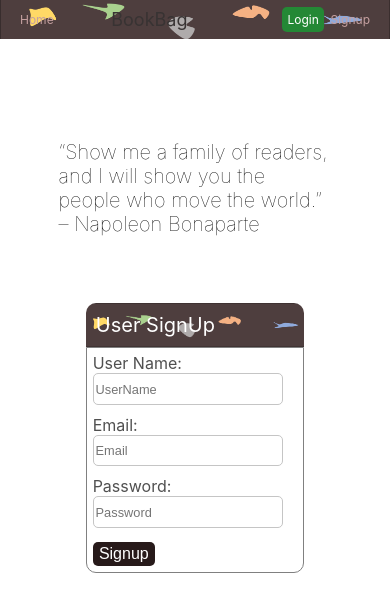
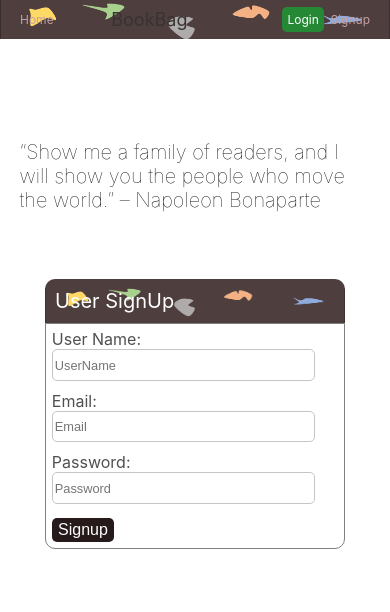
Before and after one commit to deepaksaroha/rating-review, a React (Create React App) app: page /signup in a window 390 px wide. Shown: the top 612 px of the page. Built offline with nearby package versions, Linux system fonts and the light colour scheme; no server answers.

Commit message:
updated signup.css

```diff
--- a/src/css/Signup.css
+++ b/src/css/Signup.css
@@ -73,8 +73,19 @@
     max-width: 400px;
 }
 
+@media screen and (max-width: 1000px) {
+    #signup-heading{
+        font-size: 1.5em;
+    }
+
+    .signup-input-box{
+        font-size: 1em;
+    }
+}
+
 @media screen and (max-width: 650px) {
     .outer-box{
+        width: 90%;
         margin: 10vh auto;
         font-size: 20px;
         grid-template-columns: 1fr;
@@ -84,7 +95,8 @@
         font-size: 1em;
     }
     .signup-form-box{
-        width: 80%;
+        max-width: 300px;
+        width: 100%;
         margin: 0 auto;
     }
     .signup-input-box{
@@ -92,6 +104,10 @@
     }
     #signup-heading{
         margin:0;
+        font-size: 1em;
+    }
+    .signup-input-box{
+        font-size: 0.8em;
     }
 
 }
```
